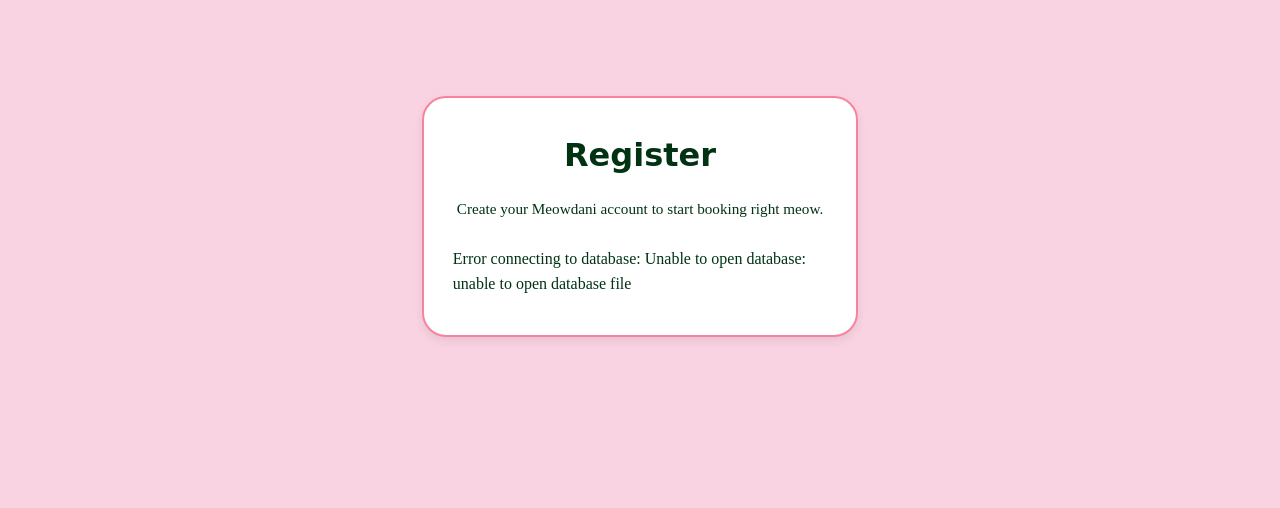
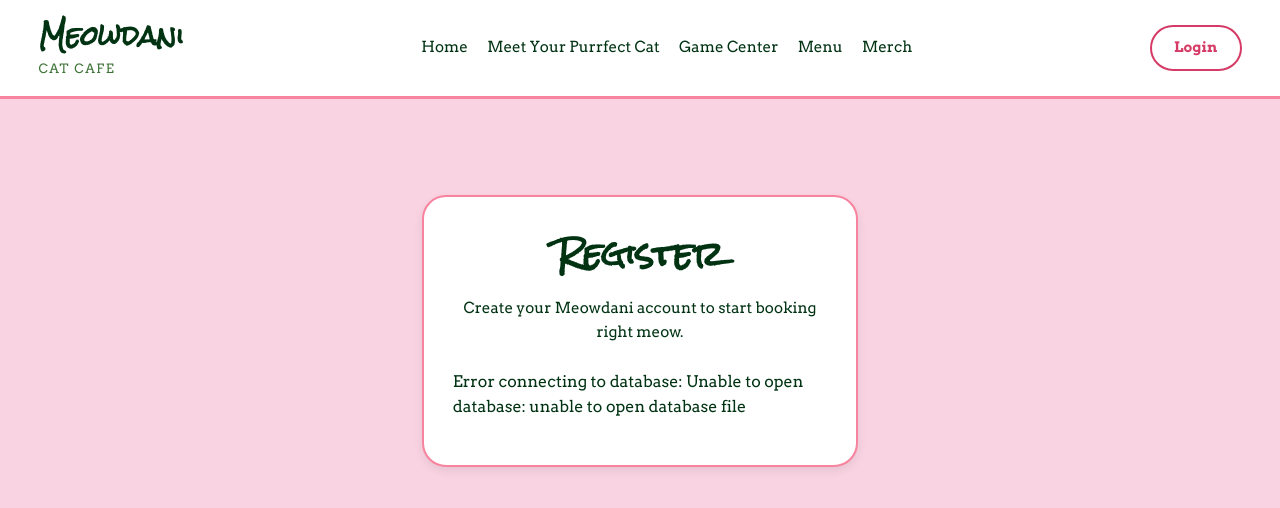
Before and after one commit to LillianBedore/Meowdani-Cat-Cafe, a PHP site: page /register.php in a window 1280 px wide. Shown: the top 508 px of the page. Run offline with PHP 8.4, Linux system fonts and the light colour scheme.

Commit message:
Update register.php
adjust styling HTML to reflect index.html

```diff
--- a/register.php
+++ b/register.php
@@ -1,16 +1,45 @@
 <!DOCTYPE HTML>
 <html>
 <head>
-    <link rel="stylesheet" href="styles.css" />
     <meta charset="UTF-8">
-    <title>Register</title>
+    <title>Register – Meowdani Cat Cafe</title>
+
+    <!-- Google Fonts -->
+    <link rel="preconnect" href="https://fonts.googleapis.com">
+    <link rel="preconnect" href="https://fonts.gstatic.com" crossorigin>
+    <link href="https://fonts.googleapis.com/css2?family=Arvo:wght@400;700&family=Rock+Salt&display=swap" rel="stylesheet">
+
+    <link rel="stylesheet" href="styles.css">
+    <link rel="icon" type="image/png" sizes="16x16" href="favicon-16x16.png">
+    <link rel="icon" type="image/png" sizes="32x32" href="favicon-32x32.png">
+    <link rel="icon" type="image/x-icon" href="favicon.ico">
 </head>
 <body>
 
-    <div class="auth-page-container">
-        <section class="auth-section">
+    <!-- header/nav -->
+    <header class="main-header">
+        <div class="logo-title">
+            <h1 class="site-title">Meowdani</h1>
+            <p class="site-tagline">Cat Cafe</p>
+        </div>
+
+        <nav class="main-nav">
+            <a href="index.html">Home</a>
+            <a href="book.html">Meet Your Purrfect Cat</a>
+            <a href="game.html">Game Center</a>
+            <a href="menu.html">Menu</a>
+            <a href="merch.html">Merch</a>
+        </nav>
+
+        <a href="#auth-section" class="btn btn-outline login-top">Login</a>
+    </header>
+
+    <main class="auth-page-container">
+        <section class="auth-section" id="auth-section">
             <h2 class="section-title">Register</h2>
             <p class="section-intro">Create your Meowdani account to start booking right meow.</p>
+
+            <div class="auth-result">
 
 <?php
 
@@ -83,9 +112,22 @@
 $db->close(); //close database + save info
 ?>
 
-<p class="auth-alt-link">Already have an account? <a href="index.html#auth-section">Log in here.</a></p>
-</section>
-</div>
+            </div>
+
+            <p class="auth-alt-link">
+                Already have an account?
+                <a href="index.html#auth-section"> Log in here!</a>
+            </p>
+
+            <div class="auth-actions">
+                <a href="index.html" class="btn btn-primary">Back to Home</a>
+            </div>
+        </section>
+    </main>
+
+    <footer class="site-footer">
+        <p>© 2025 Meowdani Cat Cafe. Made with love and cat hair.</p>
+    </footer>
 
 </body>
 </html>
```
